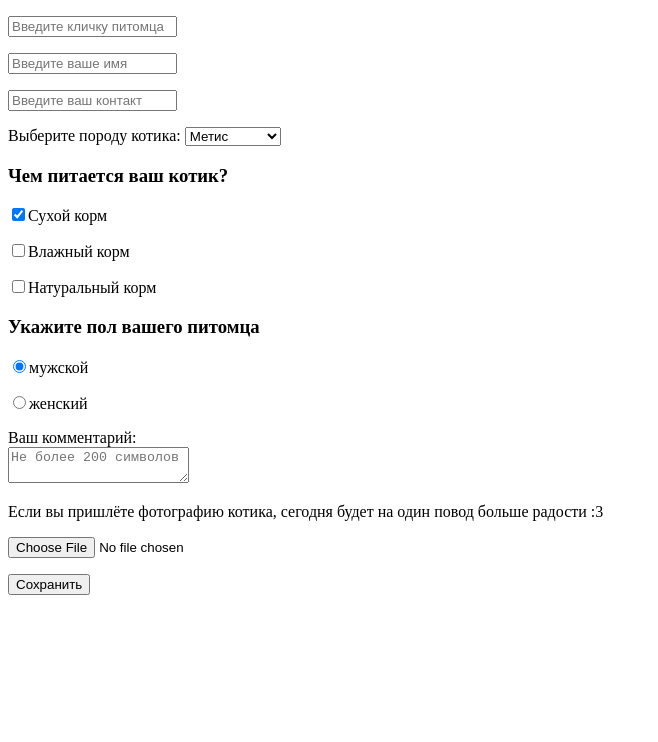
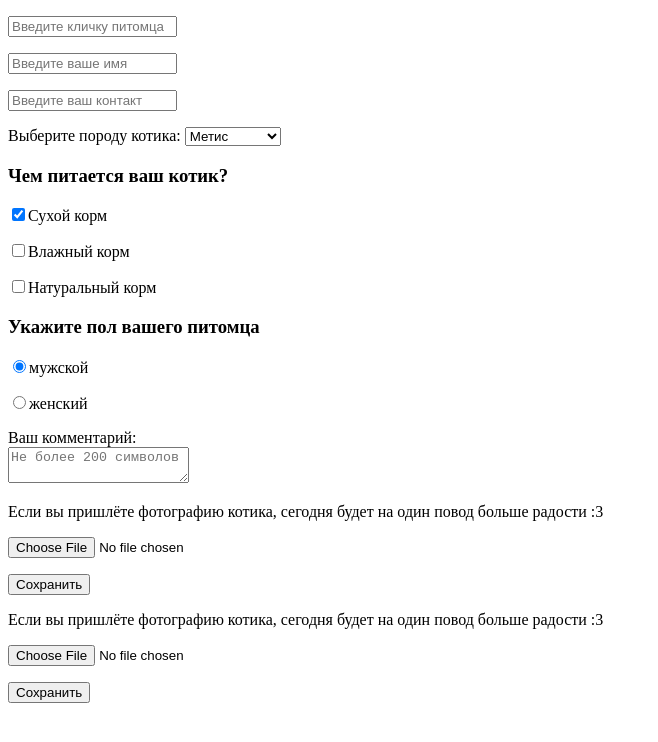
Before and after one commit to nikonovaonline/usersCats, a plain HTML site: page index.html in a window 1280 px wide. Shown: the whole page, without its empty margins (0-658 px from the left). Drawn offline with Linux system fonts and the light colour scheme.

Commit message:
Update index.html

```diff
--- a/index.html
+++ b/index.html
@@ -48,5 +48,9 @@
             <button type="submit">Сохранить</button>
         </p>
     </form>
+Если вы пришлёте фотографию котика, сегодня будет на один повод больше радости :3
+<form enctype="multipart/form-data" method="post">
+<p><input type="file" name="f"></p>
+    <p><button type="submit">Сохранить</button></p>
 </body>
 </html>
```
